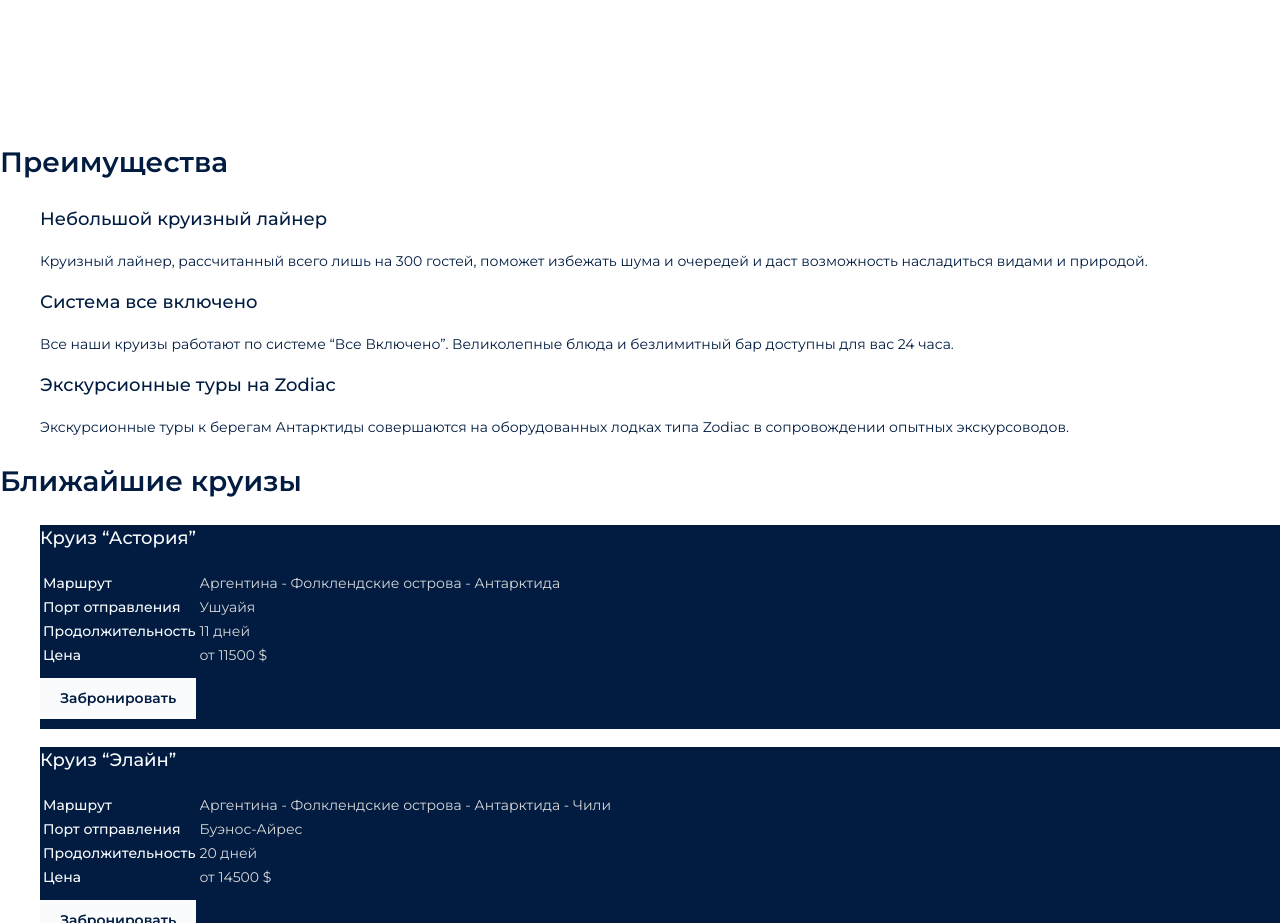
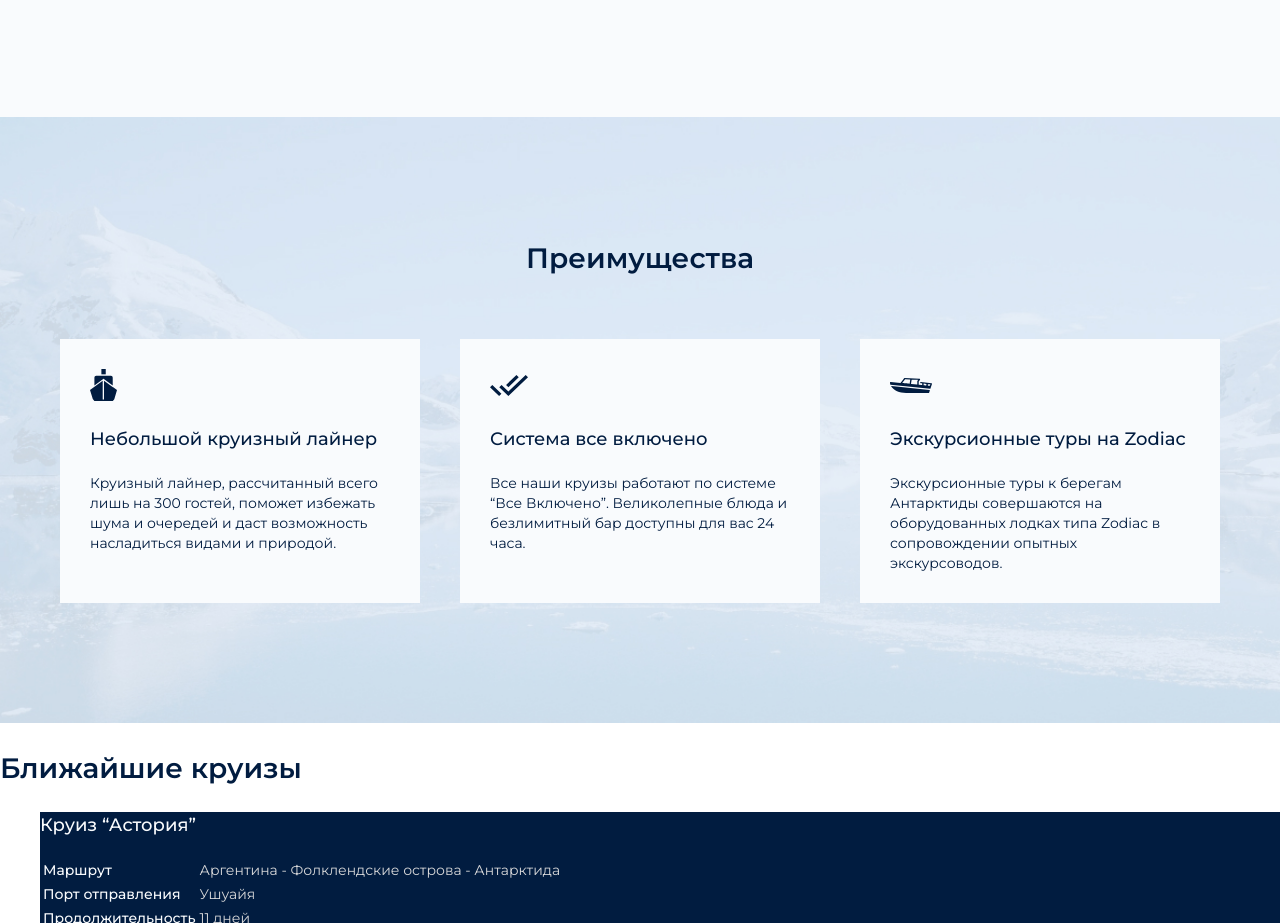
Before and after one commit to Camillashodi/antarctica-cruise, a website built with webpack: page source/index.html in a window 1280 px wide. Shown: the part 1172-2095 px from the top of the page. Built offline with nearby package versions, Linux system fonts and the light colour scheme; files whose address does not match are found by name.

Commit message:
adding styles for adventages

```diff
--- a/source/index.html
+++ b/source/index.html
@@ -64,21 +64,38 @@
           </div>
         </section>
         <section class="advantages">
+          <div class="container">
             <h2>Преимущества</h2>
             <ul class="advantages__list">
               <li class="advantages__item advantage-card">
+                <svg width="27" height="32" xmlns="http://www.w3.org/2000/svg">
+                  <use xlink:href="img/sprite_auto.svg#boat"></use>
+                </svg>
+                <div class="advantage-card__text">
                   <h3>Небольшой круизный лайнер</h3>
                   <p>Круизный лайнер, рассчитанный всего лишь на 300 гостей, поможет избежать шума и очередей и даст возможность насладиться видами и природой.</p>
+                </div>
               </li>
               <li class="advantages__item advantage-card">
+                <svg width="38" height="21" xmlns="http://www.w3.org/2000/svg">
+                  <use xlink:href="img/sprite_auto.svg#all-inc"></use>
+                </svg>
+                <div class="advantage-card__text">
                   <h3>Система все включено</h3>
                   <p>Все наши круизы работают по системе “Все Включено”. Великолепные блюда и безлимитный бар доступны для вас 24 часа.</p>
+                </div>
               </li>
               <li class="advantages__item advantage-card">
+                <svg width="42" height="15" xmlns="http://www.w3.org/2000/svg">
+                  <use xlink:href="img/sprite_auto.svg#boat-2"></use>
+                </svg>
+                <div class="advantage-card__text">
                   <h3>Экскурсионные туры на Zodiac</h3>
                   <p>Экскурсионные туры к берегам Антарктиды совершаются на оборудованных лодках типа Zodiac в сопровождении опытных экскурсоводов.</p>
+                </div>
               </li>
             </ul>
+          </div>
         </section>
         <section class="catalog">
           <h2>Ближайшие круизы</h2>
--- a/source/sass/blocks/advantage-card.scss
+++ b/source/sass/blocks/advantage-card.scss
@@ -2,10 +2,37 @@
   color: $color-tangaroa;
   font-size: 14px;
   line-height: 20px;
+  background-color: $color-alice-blue;
+  padding: 30px;
+  display: grid;
+  grid-template-rows: minmax(32px, max-content) 1fr;
+  row-gap: 25px;
+
+  svg {
+    align-self: center;
+  }
+
+  @include vp-1279 {
+    padding: 25px 20px;
+    padding-right: 15px;
+  }
 }
 
 .advantage-card h3 {
   font-size: 18px;
   font-weight: 500;
   line-height: 27px;
+  padding: 0;
+  margin: 0;
+  margin-bottom: 20px;
 }
+
+.advantage-card p {
+  margin: 0;
+  padding: 0;
+  margin-bottom: 10px;
+
+  &:last-child {
+    margin-bottom: 0;
+  }
+}
--- a/source/sass/blocks/advantages.scss
+++ b/source/sass/blocks/advantages.scss
@@ -1,10 +1,47 @@
+.advantages {
+  padding: 120px 0;
+  background-image: url("../img/content/adventages.jpg");
+  background-repeat: no-repeat;
+  background-size: cover;
+
+  @include vp-1279 {
+    padding: 100px 0;
+  }
+
+  @include vp-767 {
+    padding: 65px 0;
+  }
+}
+
 .advantages h2 {
   color: $color-tangaroa;
   font-weight: 600;
   font-size: 28px;
   line-height: 42px;
+  text-align: center;
+  margin: 0;
+  padding: 0;
+  margin-bottom: 60px;
+
+  @include vp-767 {
+    margin-bottom: 40px;
+  }
 }
 
 .advantages__list {
   list-style: none;
+  display: grid;
+  grid-template-columns: 1fr 1fr 1fr;
+  column-gap: 40px;
+  padding: 0;
+  margin: 0;
+
+  @include vp-1279 {
+    column-gap: 30px;
+  }
+
+  @include vp-767 {
+    grid-template-columns: 1fr;
+    row-gap: 30px;
+  }
 }
--- a/source/sass/blocks/description.scss
+++ b/source/sass/blocks/description.scss
@@ -2,6 +2,7 @@
   line-height: 24px;
   color: $color-tangaroa;
   padding: 120px 0;
+  background-color: $color-alice-blue;
 
   @include vp-1279 {
     padding: 100px 0;
```
Also changed, not shown: build/css/style.css, build/css/style.min.css, build/img/content/adventages.jpg (added), build/img/content/adventages@2x.jpg (added), build/img/content/penguins-desktop.jpg (deleted), build/img/content/penguins-desktop@2x.jpg (deleted), build/index.html, source/img/content/adventages.jpg (added), source/img/content/adventages@2x.jpg (added), source/img/content/penguins-desktop.jpg (deleted), source/img/content/penguins-desktop@2x.jpg (deleted), 1 other file. Lines whose indentation alone changed are shown as unchanged.
